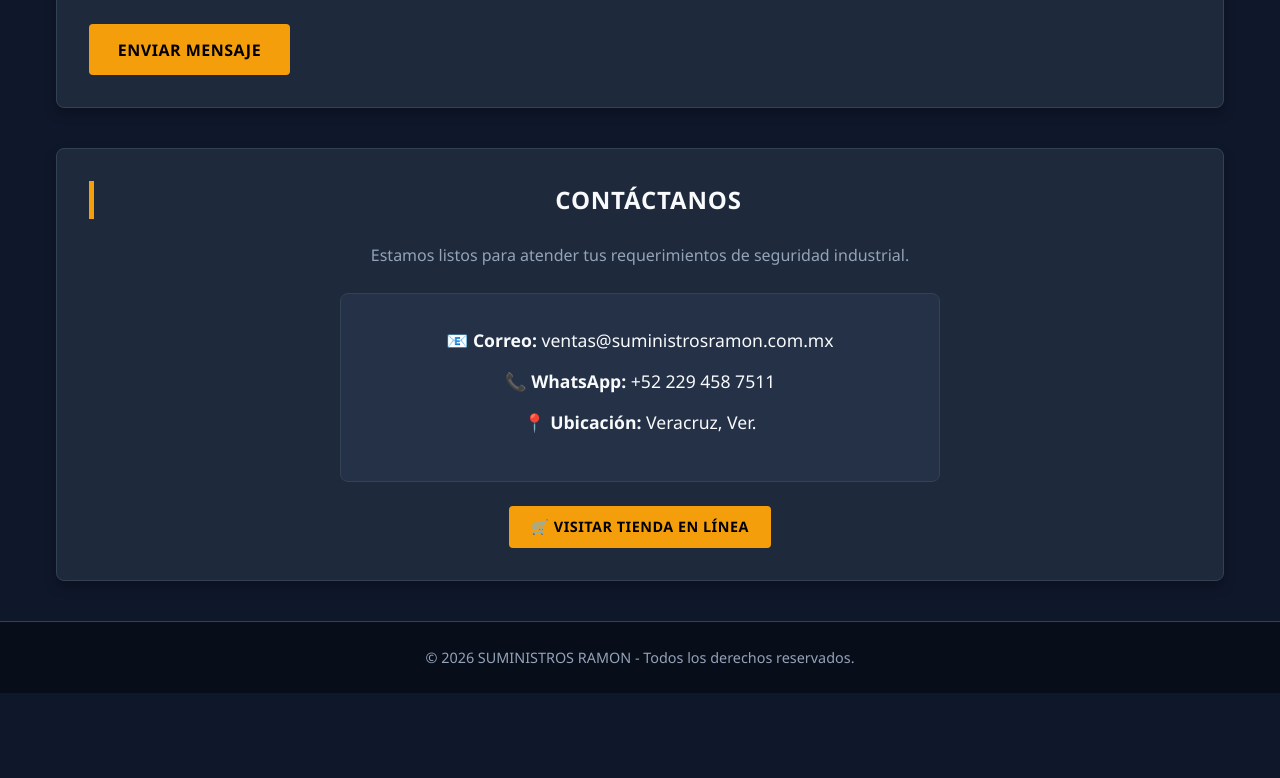
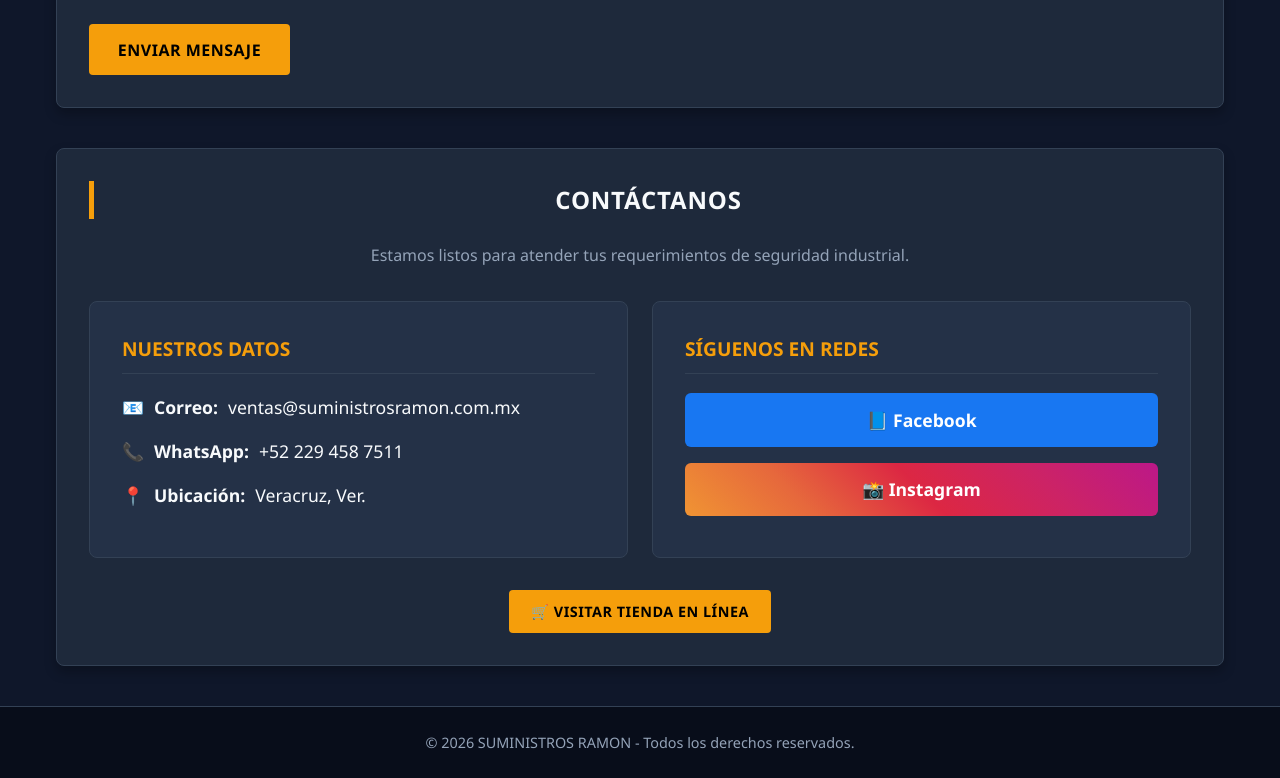
Before and after one commit to suministrosramon/PAGINA1, a plain HTML site: page index.html in a window 1280 px wide. Shown: the part 3449-4227 px from the top of the page. Before the commit the page ends 4142 px from the top, so only its background shows below. Drawn offline with Linux system fonts and the light colour scheme.

Commit message:
Add files via upload
Signed-off-by: suministrosramon <ventas2@suministrosramon.com.mx>

```diff
--- a/index.html
+++ b/index.html
@@ -392,24 +392,76 @@
             filter: grayscale(20%) contrast(1.1);
         }
 
-        /* Sección Contacto Mejorada */
+        /* Sección Contacto Mejorada con Redes */
         .contacto-seccion {
             text-align: center;
         }
 
-        .info-contacto {
+        .contacto-grid-layout {
+            display: grid;
+            grid-template-columns: repeat(auto-fit, minmax(280px, 1fr));
+            gap: 1.5rem;
+            margin: 2rem 0;
+        }
+
+        .info-contacto, .redes-contacto {
             background: var(--bg-tarjeta);
             border: 1px solid var(--borde-tarjeta);
             border-radius: 8px;
             padding: 2rem;
-            margin: 1.5rem auto;
-            max-width: 600px;
+            text-align: left;
+        }
+
+        .info-contacto h3, .redes-contacto h3 {
+            color: var(--amarillo-seguridad);
+            margin-bottom: 1.2rem;
+            font-size: 1.2rem;
+            text-transform: uppercase;
+            border-bottom: 1px solid var(--borde-tarjeta);
+            padding-bottom: 0.5rem;
         }
 
         .info-contacto p {
             font-size: 1.1rem;
-            margin-bottom: 0.8rem;
+            margin-bottom: 1rem;
             color: var(--texto-claro);
+            display: flex;
+            align-items: center;
+            gap: 10px;
+        }
+
+        .botones-sociales {
+            display: flex;
+            flex-direction: column;
+            gap: 1rem;
+        }
+
+        .btn-social {
+            display: flex;
+            align-items: center;
+            justify-content: center;
+            gap: 10px;
+            padding: 0.8rem 1.5rem;
+            border-radius: 6px;
+            text-decoration: none;
+            color: white;
+            font-weight: 600;
+            font-size: 1.1rem;
+            transition: transform 0.2s ease, box-shadow 0.2s ease;
+        }
+
+        .btn-social.facebook {
+            background-color: #1877F2;
+        }
+
+        .btn-social.instagram {
+            background: linear-gradient(45deg, #f09433 0%, #e6683c 25%, #dc2743 50%, #cc2366 75%, #bc1888 100%);
+        }
+
+        .btn-social:hover {
+            transform: translateY(-3px);
+            box-shadow: 0 5px 15px rgba(0, 0, 0, 0.4);
+            color: white;
         }
 
         /* Botón Flotante de WhatsApp */
@@ -470,6 +522,9 @@
             }
             h2 {
                 font-size: 1.3rem;
+            }
+            .contacto-grid-layout {
+                grid-template-columns: 1fr;
             }
         }
     </style>
@@ -665,11 +720,16 @@
             </div>
         </section>
 
-        <!-- Sección Cotizaciones -->
+        <!-- Sección Cotizaciones con FormSubmit -->
         <section id="Cotizaciones">
             <h2>Realiza tu cotización</h2>
-            <!-- Configurado con mailto para abrir el gestor de correo -->
-            <form action="mailto:ventas@suministrosramon.com.mx" method="POST" enctype="text/plain">
+
+            <form action="https://formsubmit.co/ventas@suministrosramon.com.mx" method="POST">
+                <!-- Desactiva el captcha de FormSubmit -->
+                <input type="hidden" name="_captcha" value="false">
+                <!-- Personaliza el asunto del correo que te llegará -->
+                <input type="hidden" name="_subject" value="Nueva Cotización - Suministros Ramón">
+
                 <div class="form-group">
                     <label for="nombre">Nombre Completo:</label>
                     <input type="text" id="nombre" name="Nombre" required placeholder="Ej. Juan Pérez">
@@ -694,10 +754,27 @@
             <h2>Contáctanos</h2>
             <p style="color: var(--texto-secundario);">Estamos listos para atender tus requerimientos de seguridad industrial.</p>
 
-            <div class="info-contacto">
-                <p>📧 <strong>Correo:</strong> ventas@suministrosramon.com.mx</p>
-                <p>📞 <strong>WhatsApp:</strong> +52 229 458 7511</p>
-                <p>📍 <strong>Ubicación:</strong> Veracruz, Ver.</p>
+            <div class="contacto-grid-layout">
+                <!-- Información de Contacto -->
+                <div class="info-contacto">
+                    <h3>Nuestros Datos</h3>
+                    <p>📧 <strong>Correo:</strong> ventas@suministrosramon.com.mx</p>
+                    <p>📞 <strong>WhatsApp:</strong> +52 229 458 7511</p>
+                    <p>📍 <strong>Ubicación:</strong> Veracruz, Ver.</p>
+                </div>
+
+                <!-- Redes Sociales -->
+                <div class="redes-contacto">
+                    <h3>Síguenos en Redes</h3>
+                    <div class="botones-sociales">
+                        <a href="https://www.facebook.com/share/1FWmMAoujX/" target="_blank" class="btn-social facebook">
+                            📘 Facebook
+                        </a>
+                        <a href="https://www.instagram.com/suministrosramon?stkn=MXNqZHpsNnFxdnU0Yg==" target="_blank" class="btn-social instagram">
+                            📸 Instagram
+                        </a>
+                    </div>
+                </div>
             </div>
 
             <a href="https://tu-tienda-en-linea.com" target="_blank" class="btn-tienda-header">🛒 Visitar Tienda en Línea</a>
```
